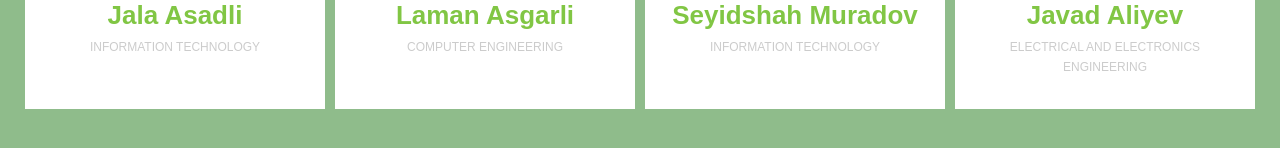
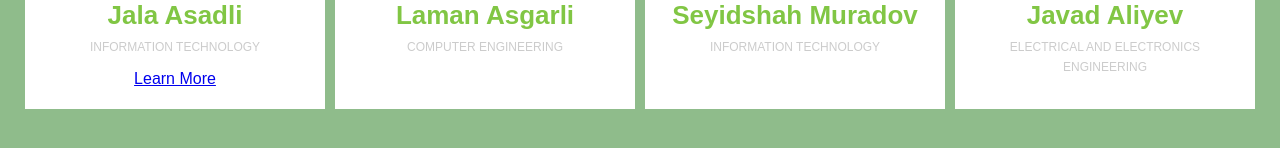
Before and after one commit to ADA-SITE-SITE1101-2022-Fall/website-team-11, a plain HTML site: page index.html in a window 1280 px wide. Shown: the part 318-466 px from the top of the page. Drawn offline with Linux system fonts and the light colour scheme.

Commit message:
Update index.html

```diff
--- a/index.html
+++ b/index.html
@@ -15,6 +15,7 @@
         </div>
         <h3>Jala Asadli</h3> <!-- member name-->
         <p class="role">Information Technology</p> <!-- MAJOR -->
+          <a href="jalaasadli.html">Learn More</a>
       </div>
 
     <div class="team">
```
